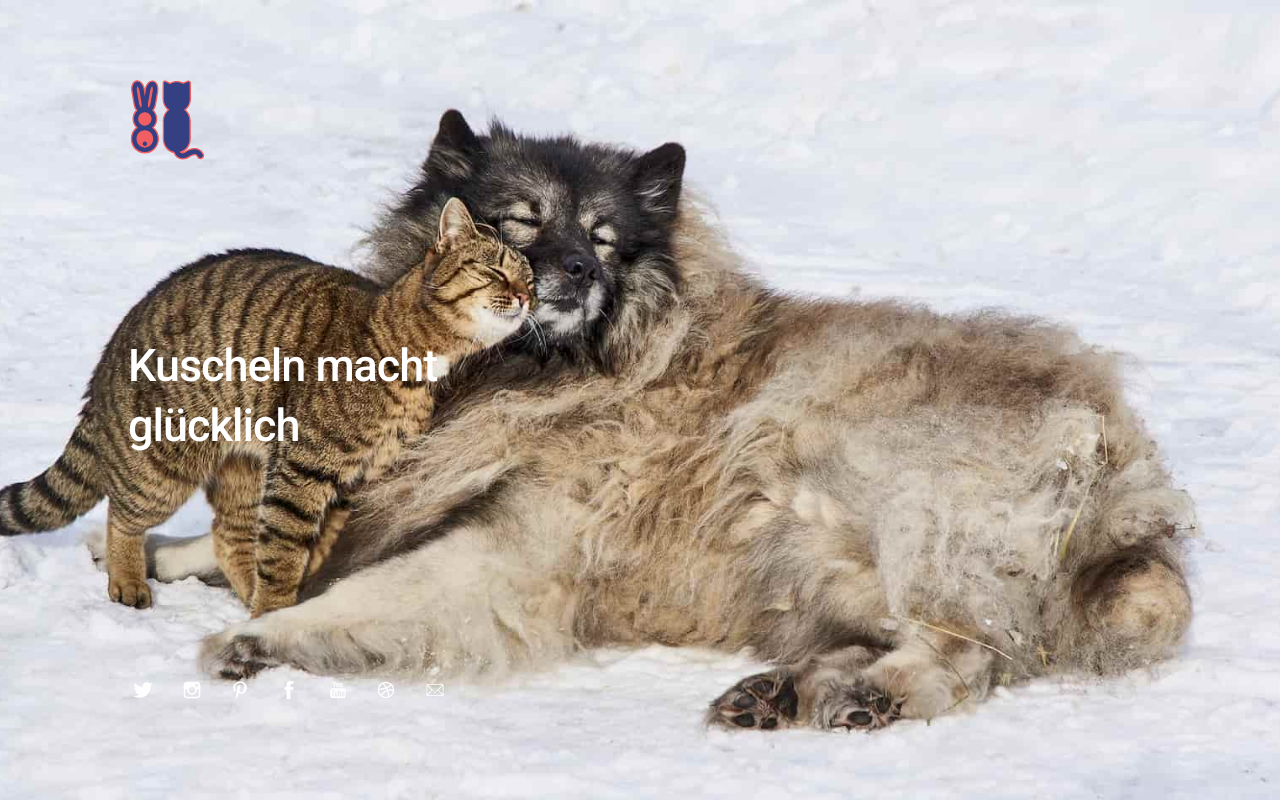
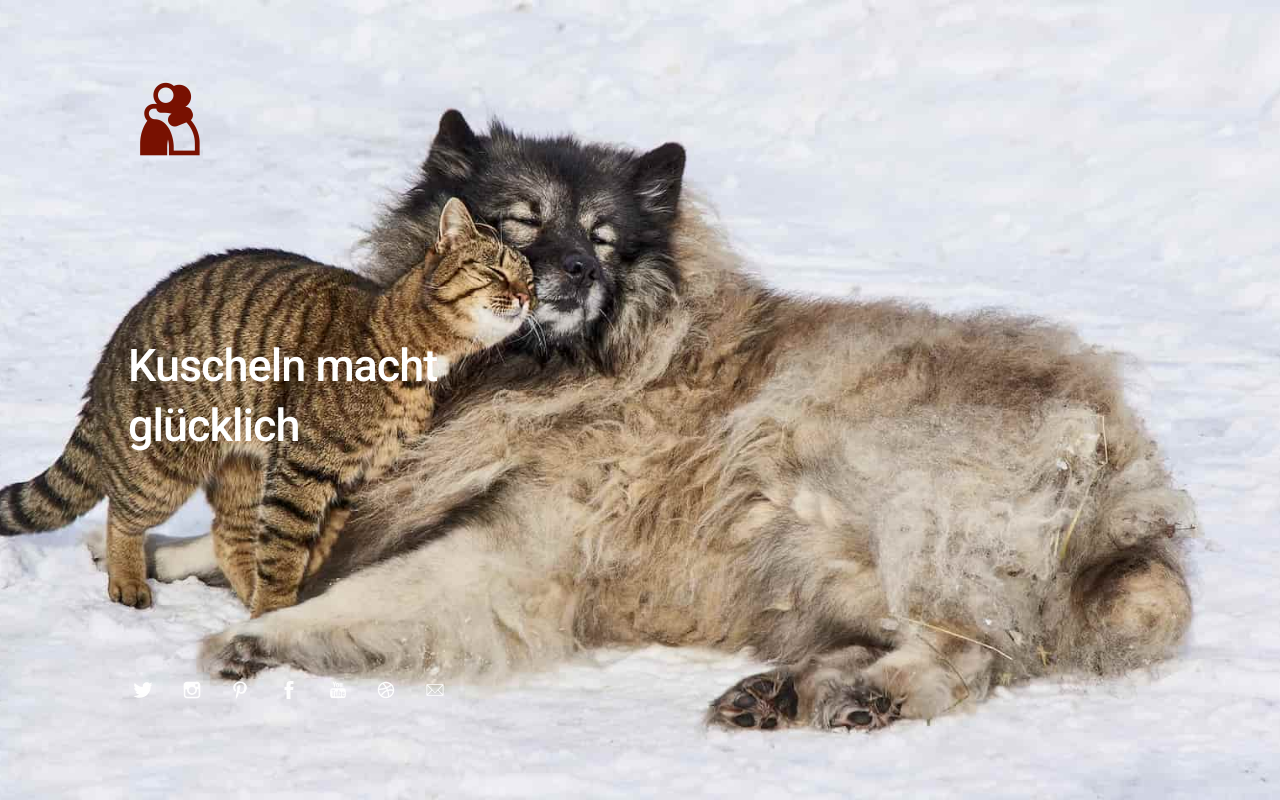
Before and after one commit to kittycoach/kittycoach.github.io, a plain HTML site: page index.html in a window 1280 px wide. Drawn offline with Linux system fonts and the light colour scheme.

Commit message:
logo geändert

```diff
--- a/index.html
+++ b/index.html
@@ -7,7 +7,7 @@
 	<meta http-equiv="X-UA-Compatible" content="IE=edge" />
 
 	<!-- SEO -->
-	<title>1. Tag BTA Webentwicklungskurs</title>
+	<title>KuschelGlück</title>
 	<meta name="description" content="Das ist die Beschreibung" />
 	<meta name="robots" content="index, follow" />
 
@@ -41,7 +41,7 @@
 
 		<div class="logo">
 
-			<img src="images/logo.svg" alt="Logo" width=80 height=80/>
+			<img src="images/cuddle.png" alt="Logo" width=80 height=80/>
 
 		</div>
 
```
Also changed, not shown: images/cuddle.png (added).
